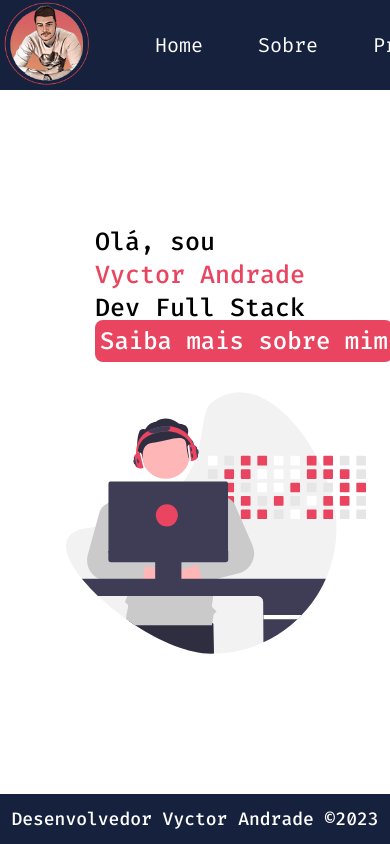
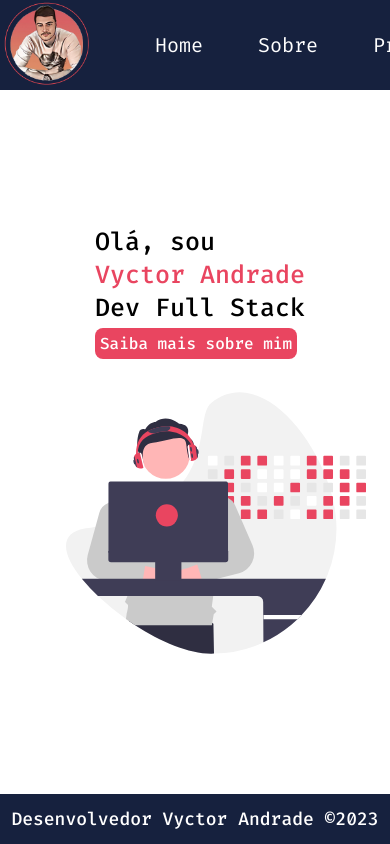
Before and after one commit to vyctorandrade/portfolio, a React (Vite) app: page / in a window 390 px wide. Built offline with nearby package versions, Linux system fonts and the light colour scheme.

Commit message:
Update Home.module.css

```diff
--- a/src/pages/Home/Home.module.css
+++ b/src/pages/Home/Home.module.css
@@ -78,7 +78,7 @@
 
         font-size: 25px ;
         width: 300px;
-        position:fixed;
+        position:absolute;
 		left:50%;
 		top:35%;
 		margin-left:-100px;
@@ -117,5 +117,11 @@
 
     }
 
+    .btn{
+        font-size: 16px;
+
+
+
+    }
 
    }
```
